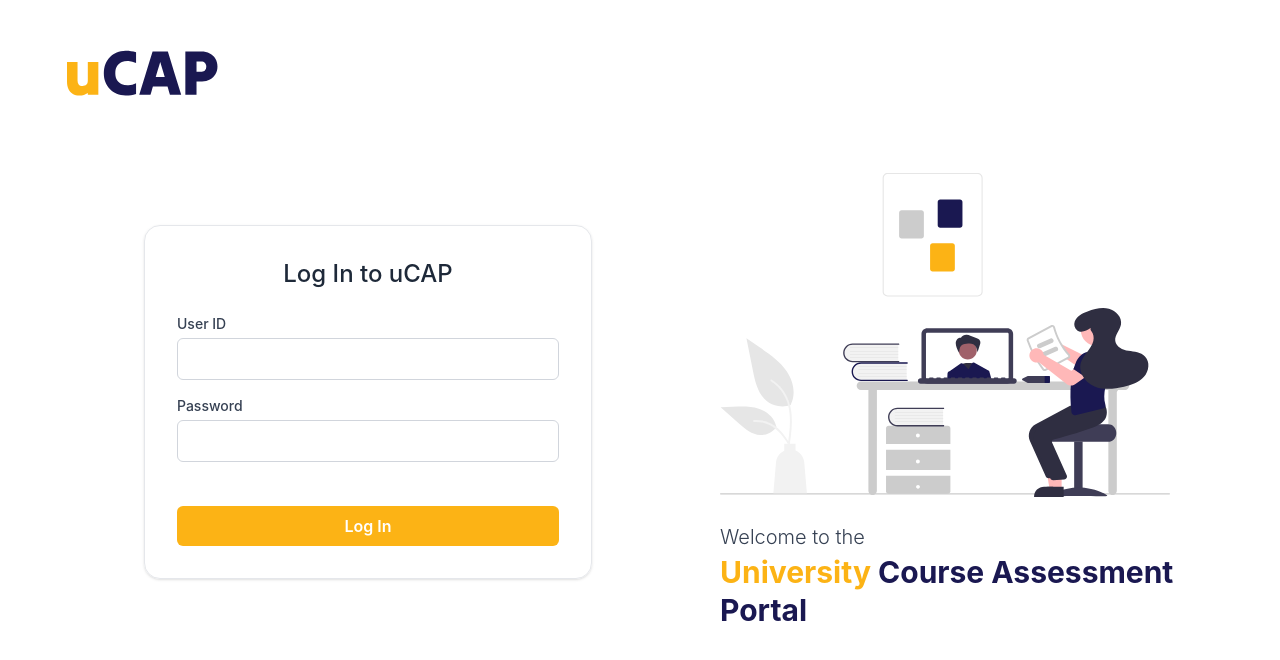
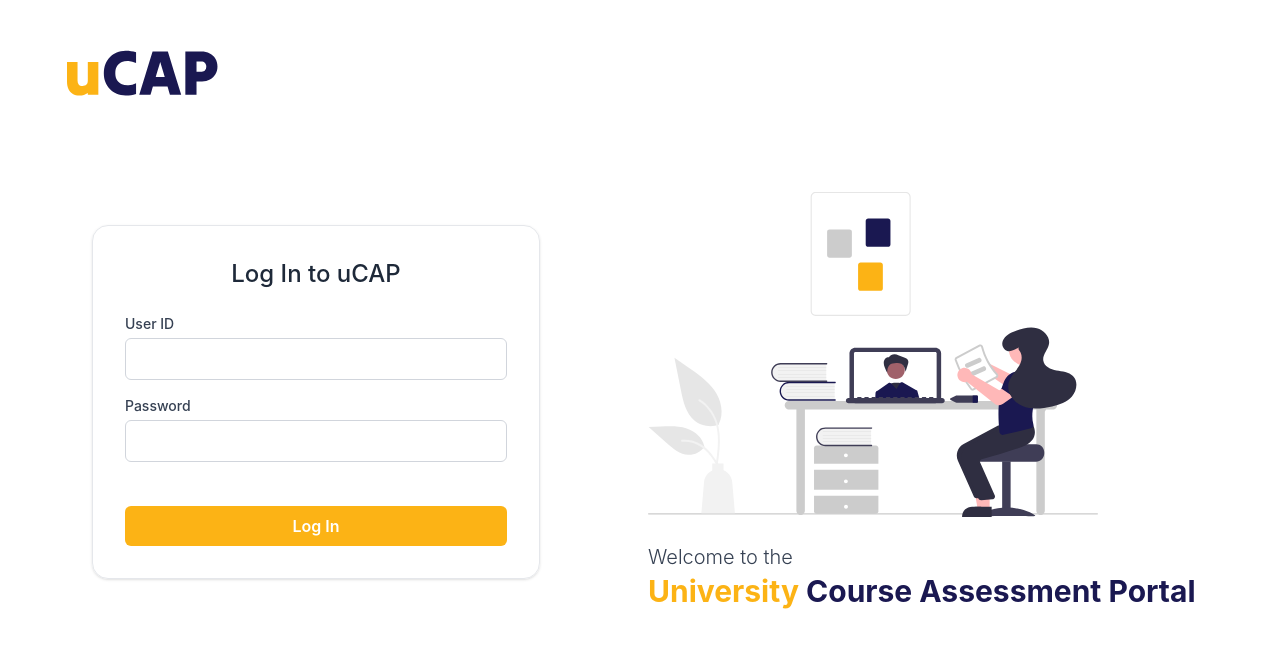
Before and after one commit to Zeck3/UCAP, a React (Vite) app in the folder frontend/: page / in a window 1280 px wide. Shown: the top 660 px of the page. Built offline with nearby package versions, Linux system fonts and the light colour scheme.

Commit message:
adjusted spacing

```diff
--- a/frontend/src/pages/CourseDashboard.tsx
+++ b/frontend/src/pages/CourseDashboard.tsx
@@ -38,10 +38,9 @@ const CourseDashboard = () => {
       {/* Body */}
       <main className="px-24 py-10 flex-1">
         <div className="flex items-center justify-start mb-8 space-y-2 sm:space-y-0 sm:flex-nowrap">
-          <h2 className="text-xl font-base ml-55 mr-99">My Courses</h2>
+          <h2 className="text-2xl font-base mt-1 ml-55 mr-120">My Courses</h2>
 
           <div className="flex items-center gap-6 justify-start">
-
             {/* Search */}
             <div className="relative flex-1">
               <img src="/search.svg" alt="Search Icon" className="absolute left-3 top-1/2 transform -translate-y-1/2 h-4 w-auto" />
@@ -77,8 +76,8 @@ const CourseDashboard = () => {
         </div>
 
         {/* Divider line */}
-        <div className="pl-55">
-          <div className="border-t border-gray-300 my-8 w-[1079px]"></div>
+        <div className="pl-55.5">
+          <div className="border-t border-gray-300 my-8 w-[1185px]"></div>
         </div>
 
         {/* Courses */}
--- a/frontend/src/pages/LoginPage.tsx
+++ b/frontend/src/pages/LoginPage.tsx
@@ -25,9 +25,9 @@ const LoginPage = () => {
       </header>
 
       {/* Body */}
-      <main className="flex flex-col md:flex-row flex-1 px-4 md:px-24 pt-2 pb-35">
+      <main className="flex flex-col md:flex-row flex-1 px-4 md:px-2 pt-2 pb-35">
         {/* Login Form */}
-        <section className="w-full md:w-1/2 flex items-center justify-center">
+        <section className="w-full md:w-1/2 flex items-center justify-end pr-25">
           <div className="w-full max-w-md p-8 border border-gray-200 rounded-2xl shadow">
             <h2 className="text-2xl font-medium mb-6 text-center text-gray-800">
               Log In to uCAP
@@ -74,7 +74,7 @@ const LoginPage = () => {
         </section>
 
         {/* Welcome */}
-        <section className="w-full md:w-1/2 flex flex-col items-start justify-center mt-10 md:mt-0 md:pl-20">
+        <section className="w-full md:w-1/2 flex flex-col items-start justify-center mt-10 md:mt-0 md:pl-2">
           <img
             src="/login-welcome.svg"
             alt="Login Welcome"
--- a/frontend/src/pages/SectionPage.tsx
+++ b/frontend/src/pages/SectionPage.tsx
@@ -57,10 +57,9 @@ const SectionPage = () => {
       {/* Body */}
       <main className="px-24 py-10 flex-1 mt-5">
         <div className="flex items-center justify-start mb-8 space-y-2 sm:space-y-0 sm:flex-nowrap">
-          <h2 className="text-xl font-base ml-55 mr-106.5">Sections</h2>
+          <h2 className="text-2xl font-base ml-55 mr-129">Sections</h2>
 
           <div className="flex items-center gap-6 justify-start">
-
             {/* Search */}
             <div className="relative flex-1">
               <img src="/search.svg" alt="Search Icon" className="absolute left-3 top-1/2 transform -translate-y-1/2 h-4 w-auto" />
@@ -96,8 +95,8 @@ const SectionPage = () => {
         </div>
 
         {/* Divider line */}
-        <div className="pl-55">
-          <div className="border-t border-gray-300 my-8 w-[1079px]"></div>
+        <div className="pl-55.5">
+          <div className="border-t border-gray-300 my-8 w-[1185px]"></div>
         </div>
 
         {/* Courses */}
```
